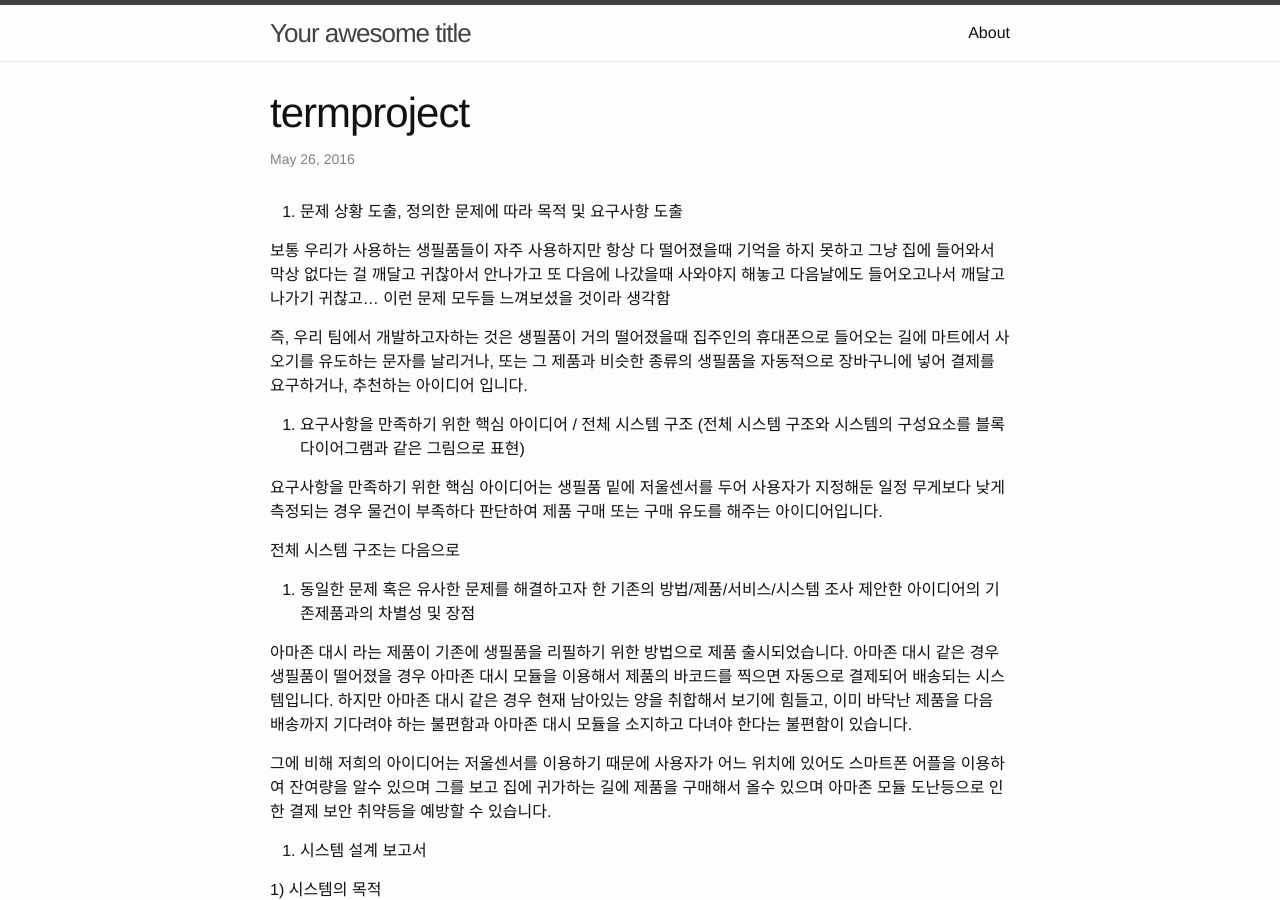
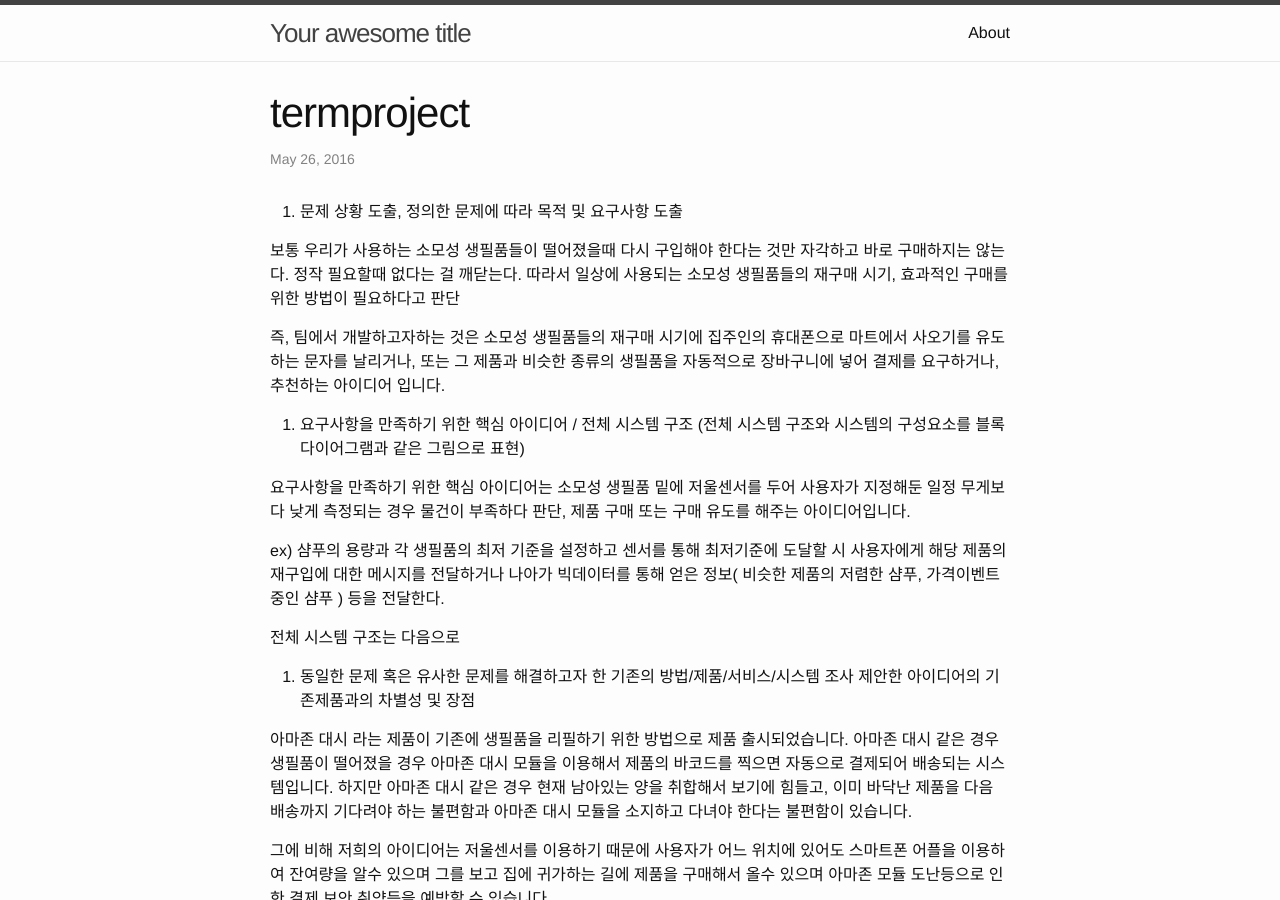
Before and after one commit to sjckoreatech/kimhyun3907.github.com, a Jekyll site: the page built from _posts/2016-05-19-termproject.markdown, in a window 1280 px wide and 900 px high. Built offline with Jekyll 4.4.1, drawn with Linux system fonts in a browser that asks for light colours.

Commit message:
정택이형이 치킨쏜다

```diff
--- a/_posts/2016-05-19-termproject.markdown
+++ b/_posts/2016-05-19-termproject.markdown
@@ -7,21 +7,25 @@ categories: jekyll update
 
 1. 문제 상황 도출, 정의한 문제에 따라 목적 및 요구사항 도출
 
- 보통 우리가 사용하는 생필품들이 자주 사용하지만 항상 다 떨어졌을때 기억을 하지 못하고 그냥
-집에 들어와서 막상 없다는 걸 깨달고 귀찮아서 안나가고 또 다음에 나갔을때 사와야지 해놓고 다음날에도
-들어오고나서 깨달고 나가기 귀찮고... 이런 문제 모두들 느껴보셨을 것이라 생각함
+ 보통 우리가 사용하는 소모성 생필품들이 떨어졌을때 다시 구입해야 한다는 것만 자각하고 바로 구매하지는 않는다.
+ 정작 필요할때 없다는 걸 깨닫는다.
+ 따라서 일상에 사용되는 소모성 생필품들의 재구매 시기, 효과적인 구매를 위한 방법이 필요하다고 판단
 
- 즉, 우리 팀에서 개발하고자하는 것은 생필품이 거의 떨어졌을때
-집주인의 휴대폰으로 들어오는 길에 마트에서 사오기를 유도하는 문자를 날리거나,
+ 즉, 팀에서 개발하고자하는 것은 소모성 생필품들의 재구매 시기에
+ 집주인의 휴대폰으로 마트에서 사오기를 유도하는 문자를 날리거나,
  또는 그 제품과 비슷한 종류의 생필품을 자동적으로 장바구니에 넣어 결제를 요구하거나,
-추천하는 아이디어 입니다.
+ 추천하는 아이디어 입니다.
 
 2. 요구사항을 만족하기 위한 핵심 아이디어 / 전체 시스템 구조 (전체 시스템 구조와 시스템의
 구성요소를 블록 다이어그램과 같은 그림으로 표현)
 
- 요구사항을 만족하기 위한 핵심 아이디어는 생필품 밑에 저울센서를 두어 사용자가 지정해둔
-일정 무게보다 낮게 측정되는 경우 물건이 부족하다 판단하여 제품 구매 또는 구매 유도를 해주는
-아이디어입니다.
+  요구사항을 만족하기 위한 핵심 아이디어는 소모성 생필품 밑에 저울센서를 두어 사용자가 지정해둔
+ 일정 무게보다 낮게 측정되는 경우 물건이 부족하다 판단, 제품 구매 또는 구매 유도를 해주는
+ 아이디어입니다.
+
+ ex) 샴푸의 용량과 각 생필품의 최저 기준을 설정하고
+     센서를 통해 최저기준에 도달할 시 사용자에게 해당 제품의 재구입에 대한 메시지를 전달하거나 나아가
+     빅데이터를 통해 얻은 정보( 비슷한 제품의 저렴한 샴푸, 가격이벤트 중인 샴푸 ) 등을 전달한다.
 
  전체 시스템 구조는 다음으로
 
```
